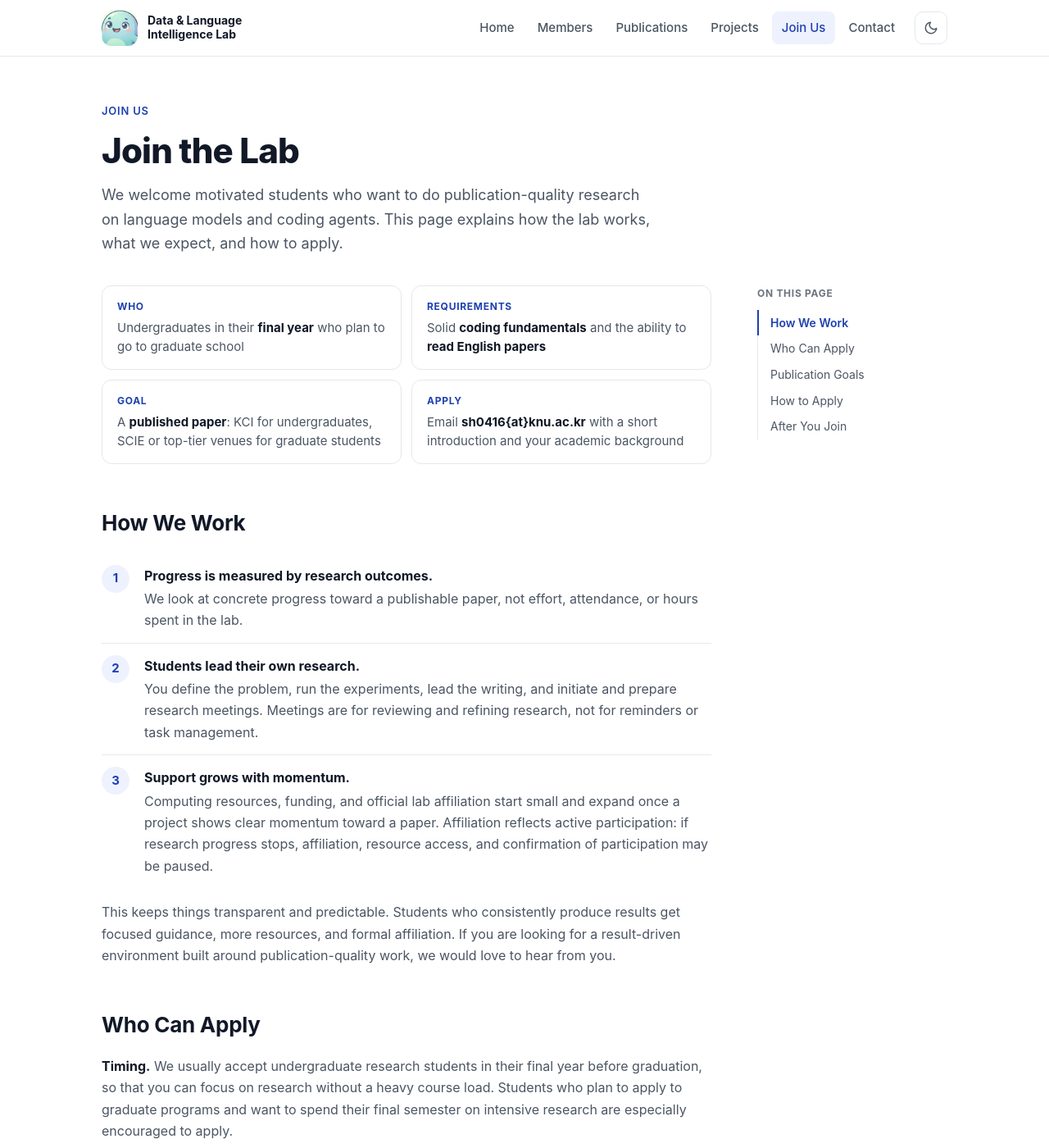
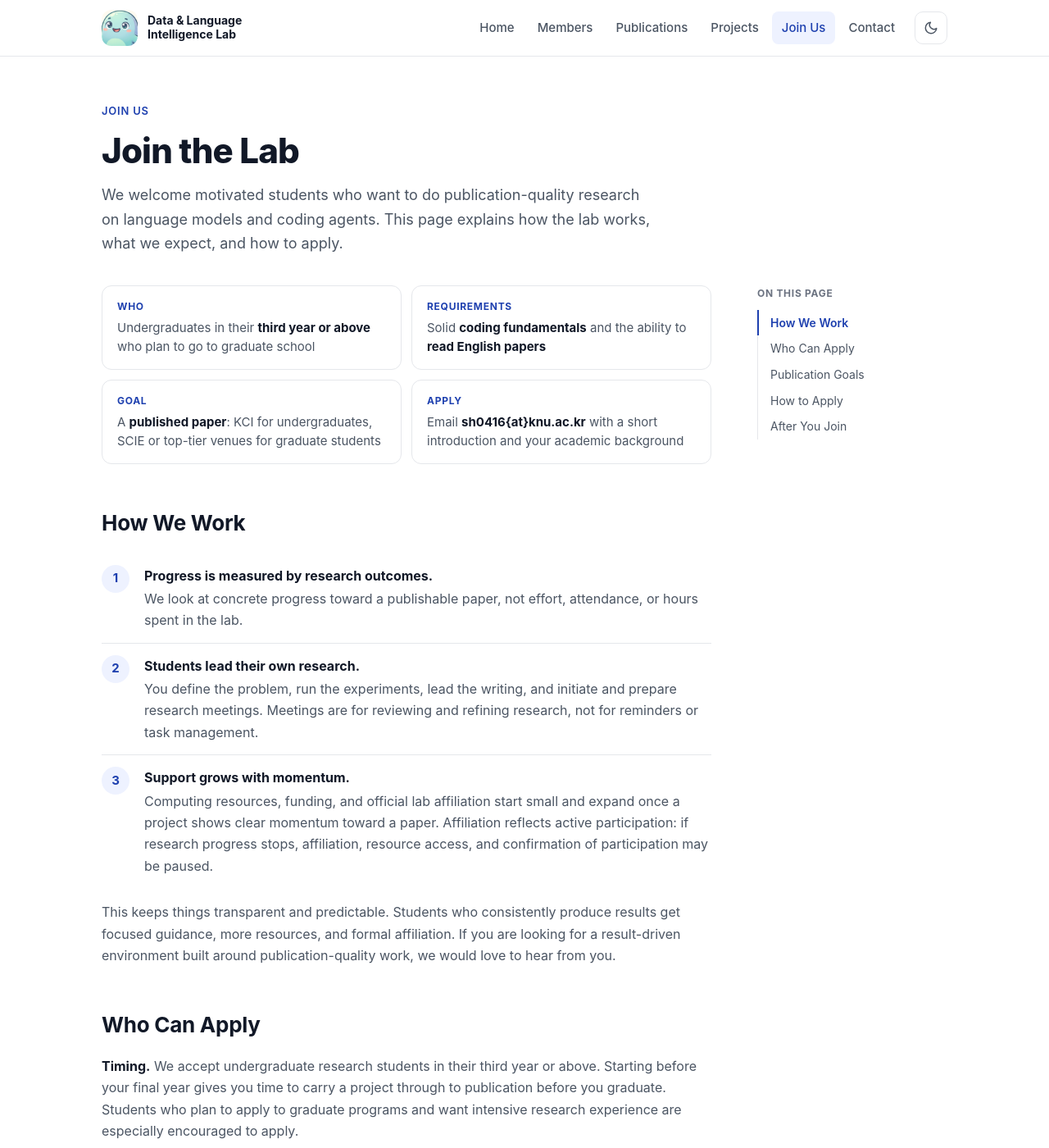
Before and after one commit to knu-dli/knu-dli.github.io, a Jekyll site: the page built from join.md, in a window 1280 px wide and 1400 px high. Shown: the whole window at 82% size. Built offline with Jekyll 4.4.1, drawn with Linux system fonts in a browser that asks for light colours; some web fonts are replaced.

Commit message:
Accept undergraduate research students from third year onward
Co-Authored-By: Claude Opus 5.5 <noreply@anthropic.com>

```diff
--- a/index.html
+++ b/index.html
@@ -14,7 +14,7 @@ title: Home
 
 <aside class="notice" aria-label="Recruiting">
   <p class="notice-title">🎓 We are recruiting undergraduate research students</p>
-  <p>We are looking for highly motivated students (senior year or above) planning to pursue graduate studies, especially those interested in generative language models, NLP, or machine learning.</p>
+  <p>We are looking for highly motivated students (third year or above) planning to pursue graduate studies, especially those interested in generative language models, NLP, or machine learning.</p>
   <p class="notice-links">
     <a href="{{ '/join/' | relative_url }}">Requirements &amp; how to apply →</a>
     <a href="{{ '/gks/' | relative_url }}">GKS scholarship applicants →</a>
--- a/join.md
+++ b/join.md
@@ -15,7 +15,7 @@ lead: We welcome motivated students who want to do publication-quality research
 <div class="glance">
   <div class="glance-item">
     <p class="glance-label">Who</p>
-    <p>Undergraduates in their <strong>final year</strong> who plan to go to graduate school</p>
+    <p>Undergraduates in their <strong>third year or above</strong> who plan to go to graduate school</p>
   </div>
   <div class="glance-item">
     <p class="glance-label">Requirements</p>
@@ -52,7 +52,7 @@ This keeps things transparent and predictable. Students who consistently produce
 
 ## Who Can Apply {#who-can-apply}
 
-**Timing.** We usually accept undergraduate research students in their final year before graduation, so that you can focus on research without a heavy course load. Students who plan to apply to graduate programs and want to spend their final semester on intensive research are especially encouraged to apply.
+**Timing.** We accept undergraduate research students in their third year or above. Starting before your final year gives you time to carry a project through to publication before you graduate. Students who plan to apply to graduate programs and want intensive research experience are especially encouraged to apply.
 
 **Coding skills.** You should be comfortable with basic data structures and algorithms. As a reference, you should be able to solve [this list of LeetCode problems](https://leetcode.com/problem-list/vur1tcd5/) within a day of focused effort. In our experience, most upper-year students in the KNU School of Computer Science can solve them without much difficulty, and we expect every lab member to be able to, whatever their research focus.
 
```
